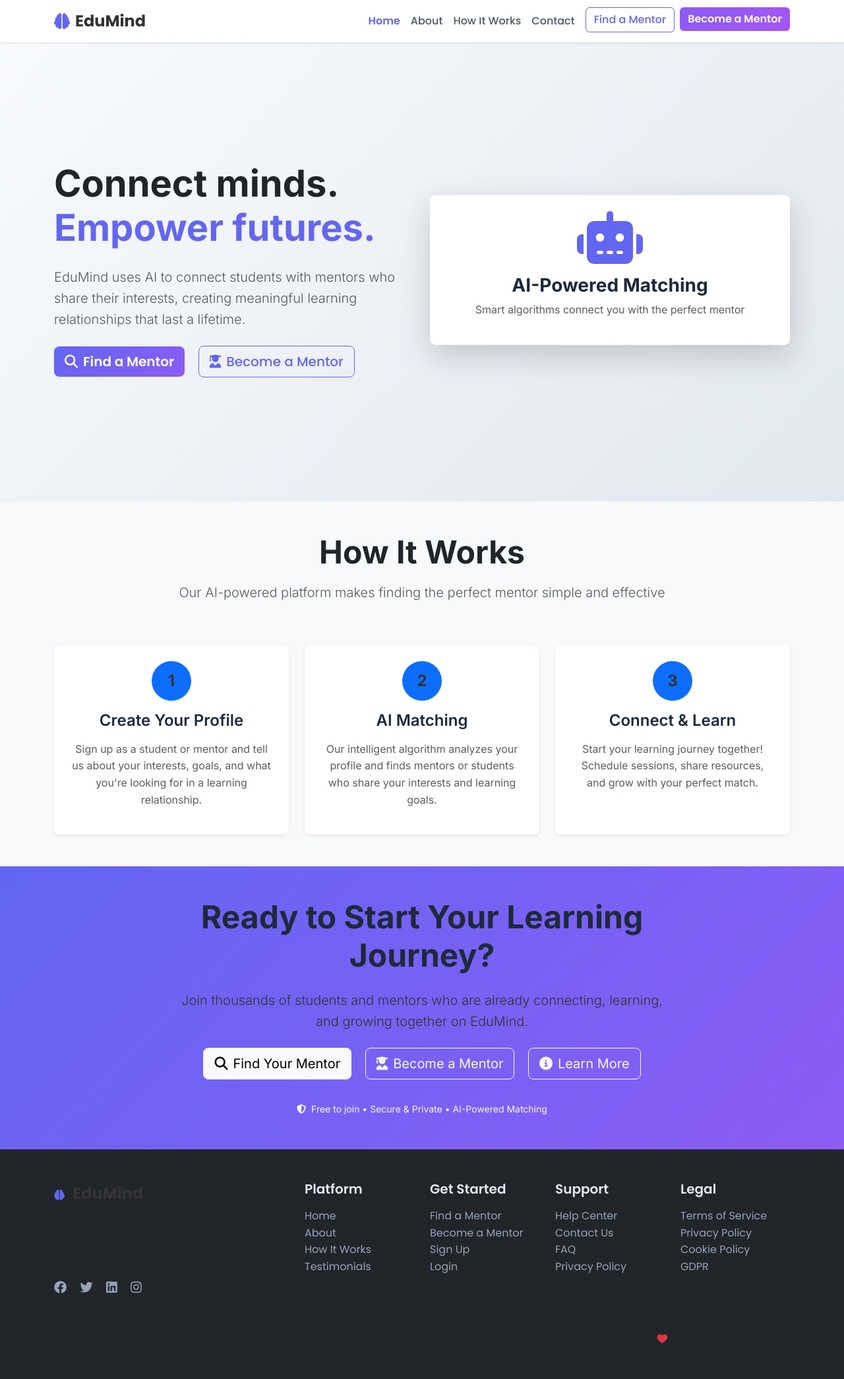
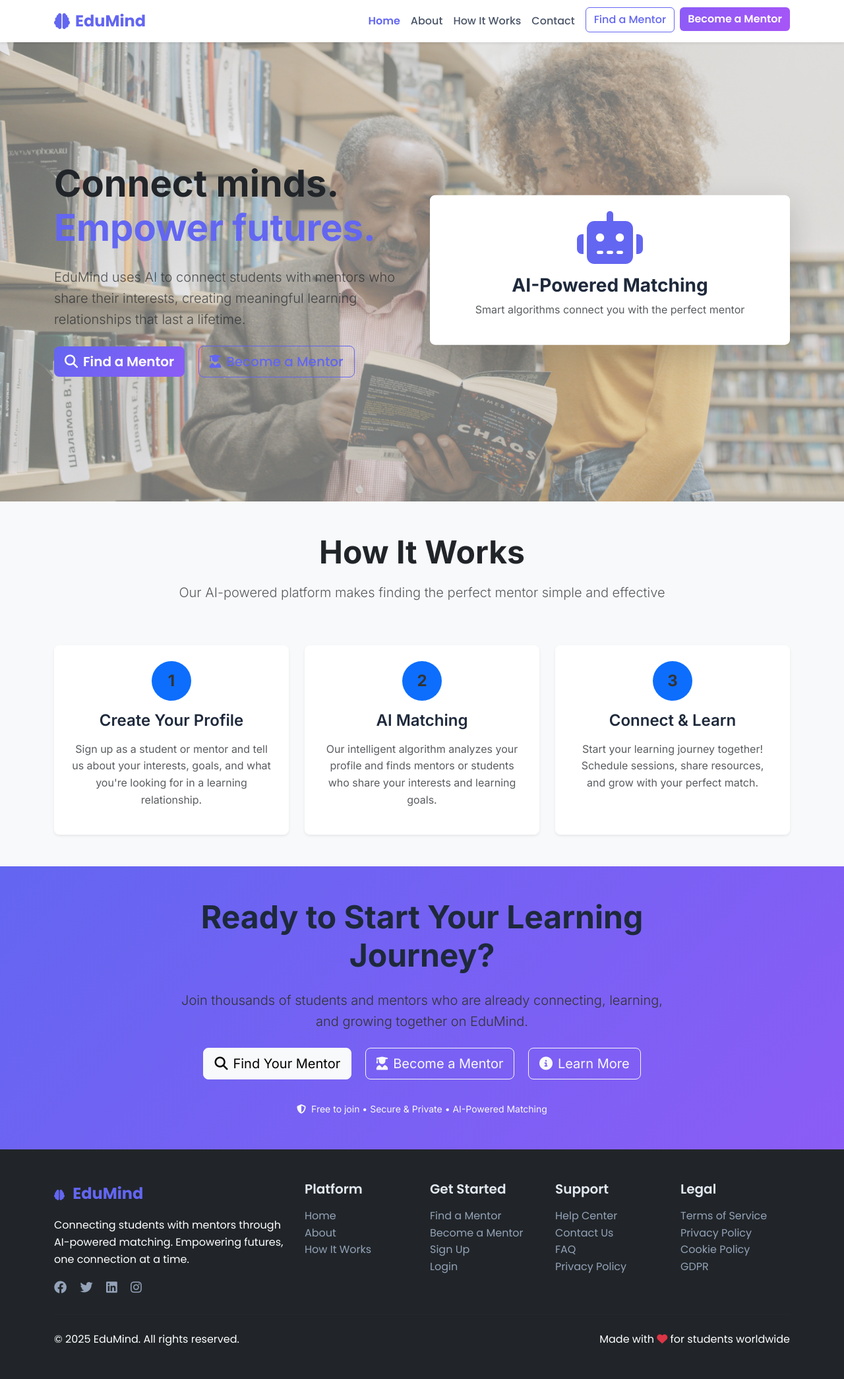
Before and after one commit to aliasghar-j/Edumind-DP, a Flask app: page / in a window 1280 px wide. Shown: the whole page at 66% size. Run offline with Flask 3, Linux system fonts and the light colour scheme.

Commit message:
Improve hero section background: add mentorship image, adjust overlay for readability, remove testimonials, and enhance footer contrast

```diff
--- a/static/css/style.css
+++ b/static/css/style.css
@@ -7,8 +7,6 @@ body {
     font-weight: 400;
     color: #333;
 }
-
-
 
 /* Navbar */
 .navbar {
@@ -39,10 +37,29 @@ body {
 
 /* Hero Section */
 .hero-section {
-    background: linear-gradient(135deg, #f8fafc 0%, #e2e8f0 100%);
+    background: url('/static/img/mentorship-bg.jpg');
+    background-size: cover;
+    background-position: center;
     min-height: 75vh;
     display: flex;
     align-items: center;
+    position: relative;
+}
+
+.hero-section::before {
+    content: "";
+    position: absolute;
+    top: 0;
+    left: 0;
+    width: 100%;
+    height: 100%;
+    background: rgba(255,255,255,0.45); /* Less opaque overlay for better image visibility */
+    z-index: 1;
+}
+
+.hero-section > .container {
+    position: relative;
+    z-index: 2;
 }
 
 .min-vh-75 {
@@ -75,16 +92,6 @@ body {
 }
 
 .step-card:hover {
-    transform: translateY(-5px);
-    box-shadow: 0 10px 30px rgba(0,0,0,0.1) !important;
-}
-
-/* Testimonials */
-.testimonial-card {
-    transition: transform 0.3s ease, box-shadow 0.3s ease;
-}
-
-.testimonial-card:hover {
     transform: translateY(-5px);
     box-shadow: 0 10px 30px rgba(0,0,0,0.1) !important;
 }
--- a/static/js/app.js
+++ b/static/js/app.js
@@ -67,7 +67,7 @@ function EduMindApp() {
                     }, observerOptions);
 
                     // Observe all cards for animation
-                    document.querySelectorAll('.step-card, .testimonial-card, .feature-card').forEach(card => {
+                    document.querySelectorAll('.step-card, .feature-card').forEach(card => {
                         observer.observe(card);
                     });
                 `}
--- a/templates/footer.html
+++ b/templates/footer.html
@@ -5,9 +5,9 @@
             <div class="col-lg-4">
                 <div class="footer-brand mb-3">
                     <i class="fas fa-brain text-primary me-2"></i>
-                    <span class="fw-bold fs-4">EduMind</span>
+                    <span class="fw-bold fs-4 text-primary">EduMind</span>
                 </div>
-                <p class="text-muted">
+                <p class="text-white">
                     Connecting students with mentors through AI-powered matching.
                     Empowering futures, one connection at a time.
                 </p>
@@ -25,7 +25,6 @@
                     <li><a href="#home" class="text-muted text-decoration-none">Home</a></li>
                     <li><a href="#about" class="text-muted text-decoration-none">About</a></li>
                     <li><a href="#how-it-works" class="text-muted text-decoration-none">How It Works</a></li>
-                    <li><a href="#testimonials" class="text-muted text-decoration-none">Testimonials</a></li>
                 </ul>
             </div>
 
@@ -64,12 +63,12 @@
 
         <div class="row align-items-center">
             <div class="col-md-6">
-                <p class="mb-0 text-muted">
-                    &copy; 2024 EduMind. All rights reserved.
+                <p class="mb-0 text-white">
+                    &copy; 2025 EduMind. All rights reserved.
                 </p>
             </div>
             <div class="col-md-6 text-md-end">
-                <p class="mb-0 text-muted">
+                <p class="mb-0 text-white">
                     Made with <i class="fas fa-heart text-danger"></i> for students worldwide
                 </p>
             </div>
--- a/templates/navbar.html
+++ b/templates/navbar.html
@@ -4,7 +4,7 @@
         <!-- Logo -->
         <a class="navbar-brand d-flex align-items-center" href="#">
             <i class="fas fa-brain text-primary me-2"></i>
-            <span class="fw-bold">EduMind</span>
+            <span class="fw-bold text-primary">EduMind</span>
         </a>
 
         <!-- Mobile Toggle -->
```
Also changed, not shown: templates/testimonials.html (deleted, +0 -85 lines), static/img/mentorship-bg.jpg (added).
